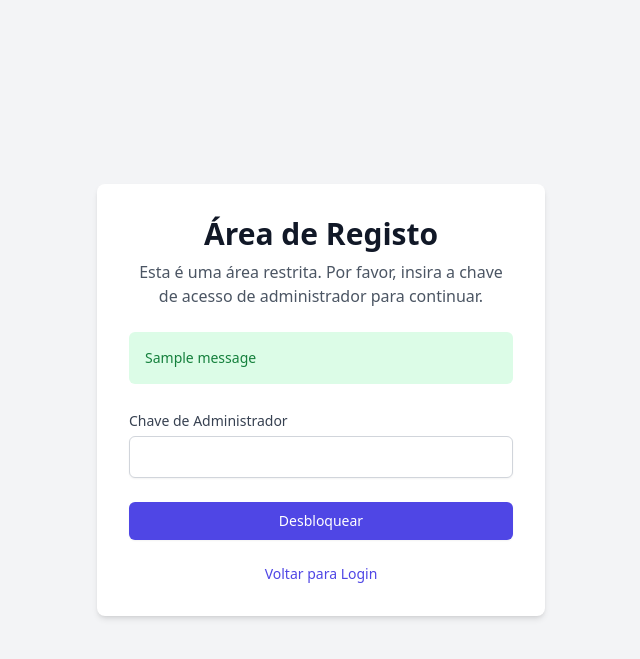
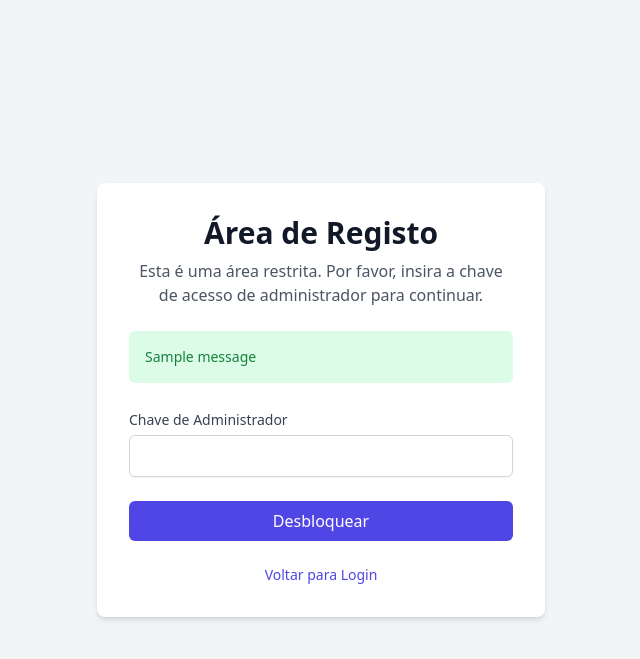
Before and after one commit to sementeviva/Teste-bot, a Flask app: page /auth/registro in a window 1280 px wide. Shown: the top 659 px of the page, without its empty margins (319-959 px from the left). Run offline with Flask 3, Linux system fonts and the light colour scheme; one stand-in notice (Sample message) is shown; some libraries are stand-ins or nearby versions.

Commit message:
Update registro_gate.html

```diff
--- a/templates/registro_gate.html
+++ b/templates/registro_gate.html
@@ -1,9 +1,7 @@
 <!DOCTYPE html>
 <html lang="pt-br">
 <head>
-    <meta charset="UTF-8">
-    <meta name="viewport" content="width=device-width, initial-scale=1.0">
-    <title>Acesso ao Registo</title>
+    <meta charset="UTF-8"><title>Acesso ao Registo</title>
     <script src="https://cdn.tailwindcss.com"></script>
 </head>
 <body class="bg-gray-100 flex items-center justify-center min-h-screen">
@@ -12,33 +10,18 @@
             <h1 class="text-3xl font-bold text-gray-900">Área de Registo</h1>
             <p class="mt-2 text-gray-600">Esta é uma área restrita. Por favor, insira a chave de acesso de administrador para continuar.</p>
         </div>
-
-        {% with messages = get_flashed_messages(with_categories=true) %}
-            {% if messages %}
-                {% for category, message in messages %}
-                    <div class="p-4 rounded-md text-sm {{ 'bg-red-100 text-red-700' if category == 'danger' else 'bg-green-100 text-green-700' }}" role="alert">
-                        {{ message }}
-                    </div>
-                {% endfor %}
-            {% endif %}
-        {% endwith %}
-
-        <form class="space-y-6" action="{{ url_for('auth.registo') }}" method="POST">
+        {% with messages = get_flashed_messages(with_categories=true) %}{% if messages %}
+            {% for category, message in messages %}
+            <div class="p-4 rounded-md text-sm {{ 'bg-red-100 text-red-700' if category == 'danger' else 'bg-green-100 text-green-700' }}" role="alert">{{ message }}</div>
+            {% endfor %}{% endif %}{% endwith %}
+        <form class="space-y-6" action="{{ url_for('auth.registro') }}" method="POST">
             <div>
                 <label for="admin_key" class="text-sm font-medium text-gray-700">Chave de Administrador</label>
-                <input id="admin_key" name="admin_key" type="password" required class="mt-1 block w-full px-3 py-2 bg-white border border-gray-300 rounded-md shadow-sm placeholder-gray-400 focus:outline-none focus:ring-indigo-500 focus:border-indigo-500">
+                <input id="admin_key" name="admin_key" type="password" required class="mt-1 block w-full px-3 py-2 bg-white border border-gray-300 rounded-md shadow-sm">
             </div>
-
-            <div>
-                <button type="submit" class="w-full flex justify-center py-2 px-4 border border-transparent rounded-md shadow-sm text-sm font-medium text-white bg-indigo-600 hover:bg-indigo-700">
-                    Desbloquear
-                </button>
-            </div>
+            <button type="submit" class="w-full py-2 px-4 rounded-md text-white bg-indigo-600 hover:bg-indigo-700">Desbloquear</button>
         </form>
-
-         <p class="text-sm text-center text-gray-600">
-            <a href="{{ url_for('auth.login') }}" class="font-medium text-indigo-600 hover:text-indigo-500">Voltar para Login</a>
-        </p>
+        <p class="text-sm text-center text-gray-600"><a href="{{ url_for('auth.login') }}" class="font-medium text-indigo-600 hover:text-indigo-500">Voltar para Login</a></p>
     </div>
 </body>
 </html>
```
